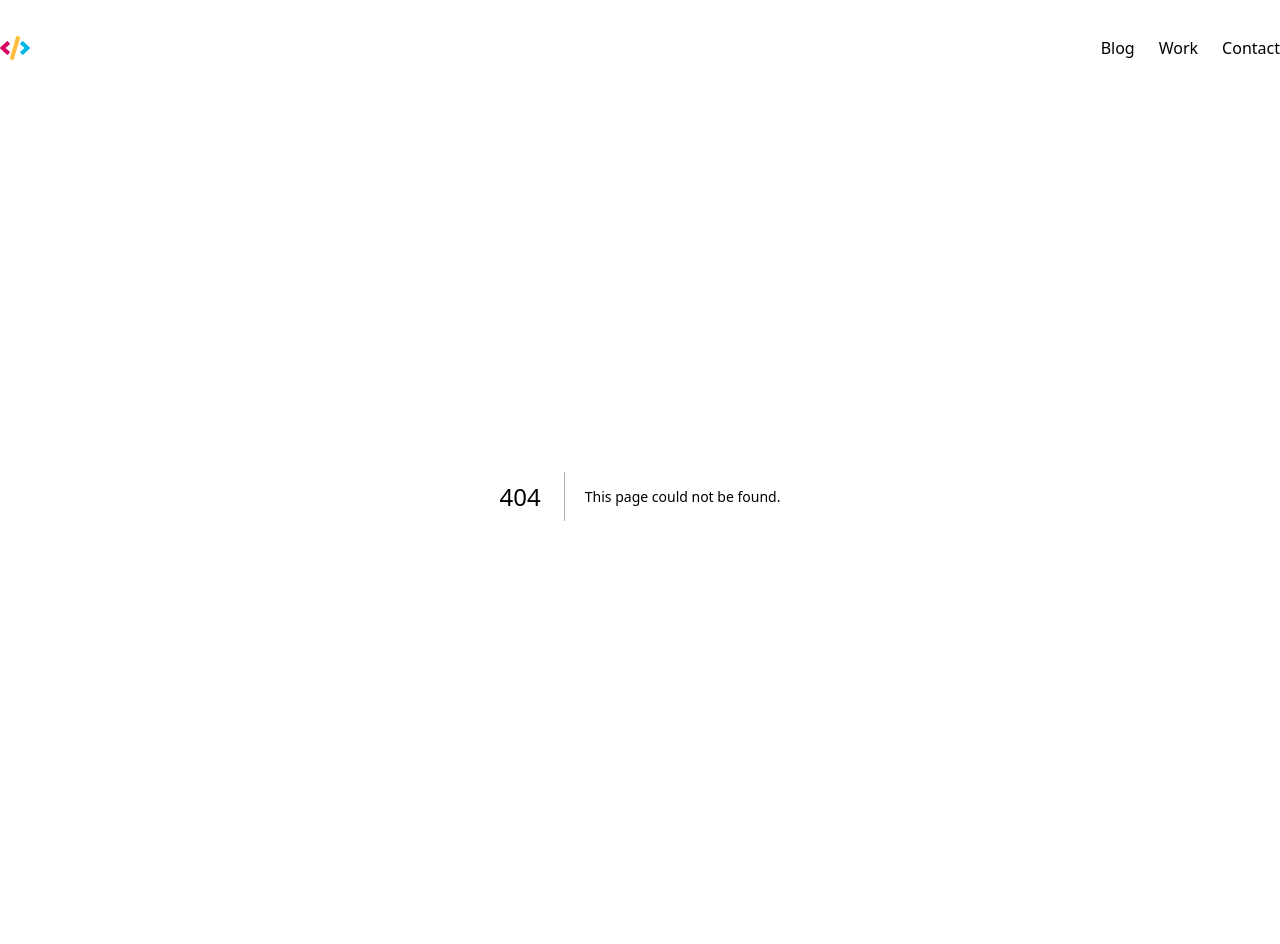
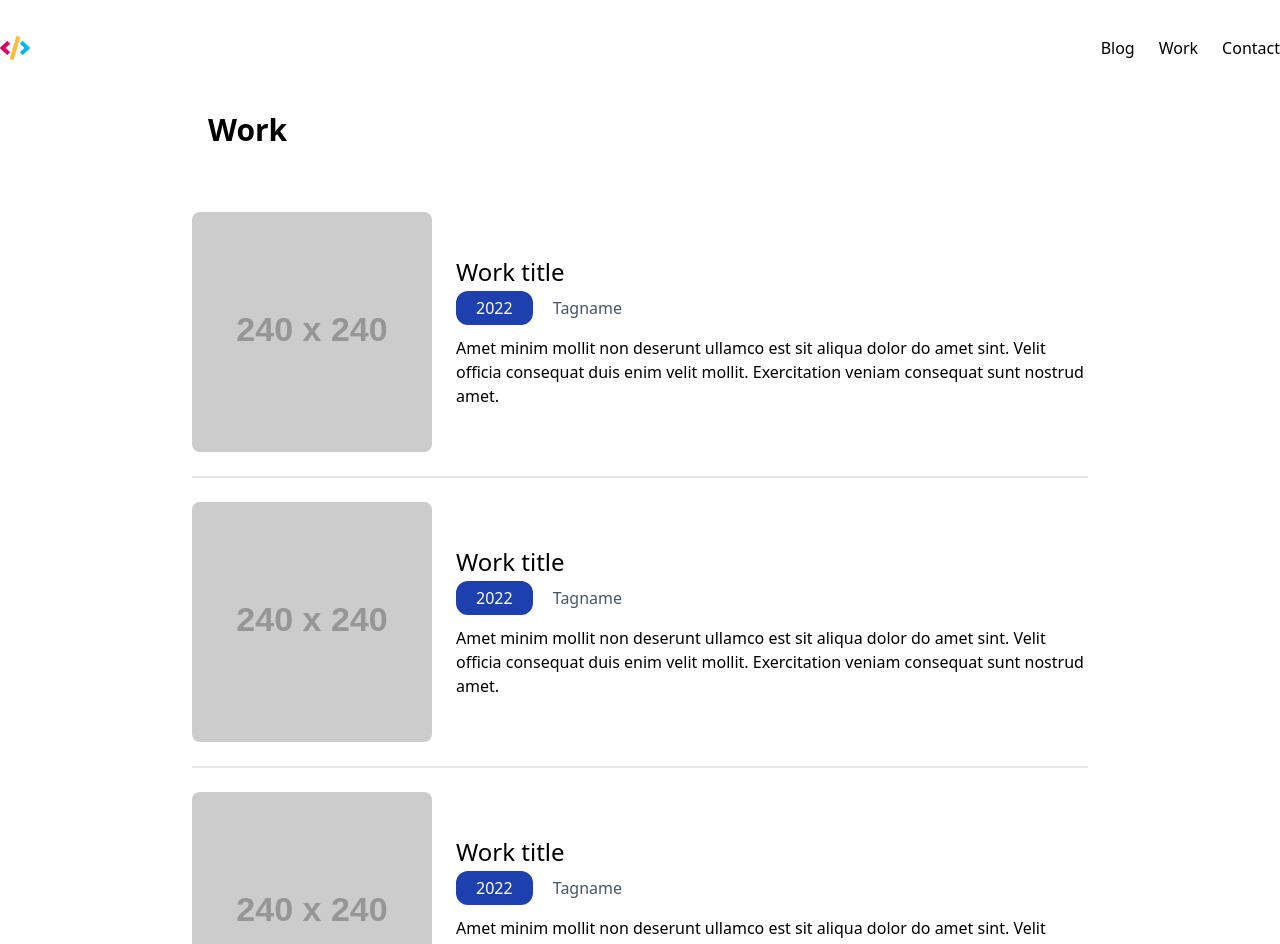
Before and after one commit to chaco22512/portfolio1, a Next.js app: page /work in a window 1280 px wide. Before the commit this address had no page. Shown: the top 944 px of the page. Built offline with nearby package versions, Linux system fonts and the light colour scheme.

Commit message:
workpage

```diff
--- /dev/null
+++ b/pages/work.js
@@ -0,0 +1,23 @@
+import Work from '@/components/work';
+import Head from 'next/head';
+
+export default function WorkPage() {
+  return (
+    <div>
+      <Head>
+        <title>NextJS Work</title>
+        <meta name='description' content='Generated by create next app' />
+        <link rel='icon' href='/favicon.ico' />
+      </Head>
+      <section className="px-6">
+        <div className="max-w-4xl mx-auto">
+          <h1 className="text-3xl font-bold mb-6 p-4">Work</h1>
+          <Work />
+          <Work />
+          <Work />
+          <Work />
+        </div>
+      </section>
+    </div>
+  );
+}
```
